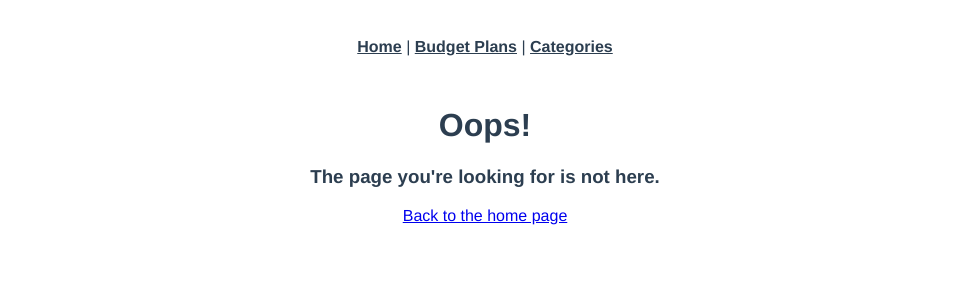
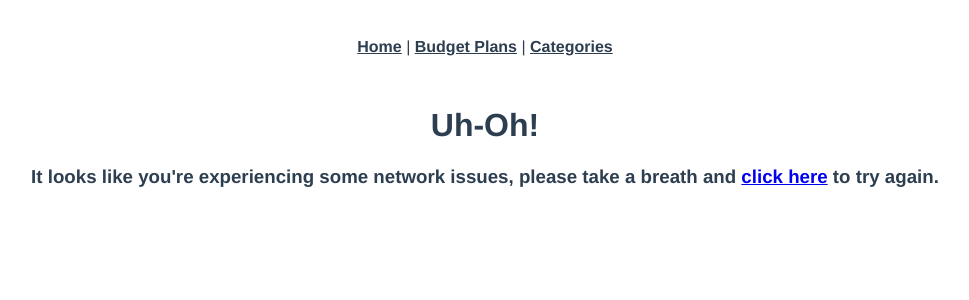
Before and after one commit to ToGanz/budgeting-app, a Vue app: page /network-error in a window 1280 px wide. Shown: the top 300 px of the page, without its empty margins (155-1124 px from the left). Built offline with nearby package versions, Linux system fonts and the light colour scheme.

Commit message:
add network error view

```diff
--- a/src/router/index.js
+++ b/src/router/index.js
@@ -4,6 +4,7 @@ import Plans from '../views/Plans.vue'
 import Plan from '../views/Plan.vue'
 import Categories from '../views/Categories.vue'
 import NotFound from '@/views/NotFound.vue'
+import NetworkError from '@/views/NetworkError.vue'
 
 
 const routes = [
@@ -29,6 +30,11 @@ const routes = [
     component: Categories
   },
   {
+    path: '/network-error',
+    name: 'NetworkError',
+    component: NetworkError
+  },
+  {
     path: '/404/:resource',
     name: '404Resource',
     component: NotFound,
--- /dev/null
+++ b/src/views/NetworkError.vue
@@ -0,0 +1,10 @@
+<template>
+  <div class="networkError">
+    <h1>Uh-Oh!</h1>
+
+    <h3>
+      It looks like you're experiencing some network issues, please take a breath and
+      <a href="#" @click="$router.go(-1)">click here</a> to try again.
+    </h3>
+  </div>
+</template>
```
